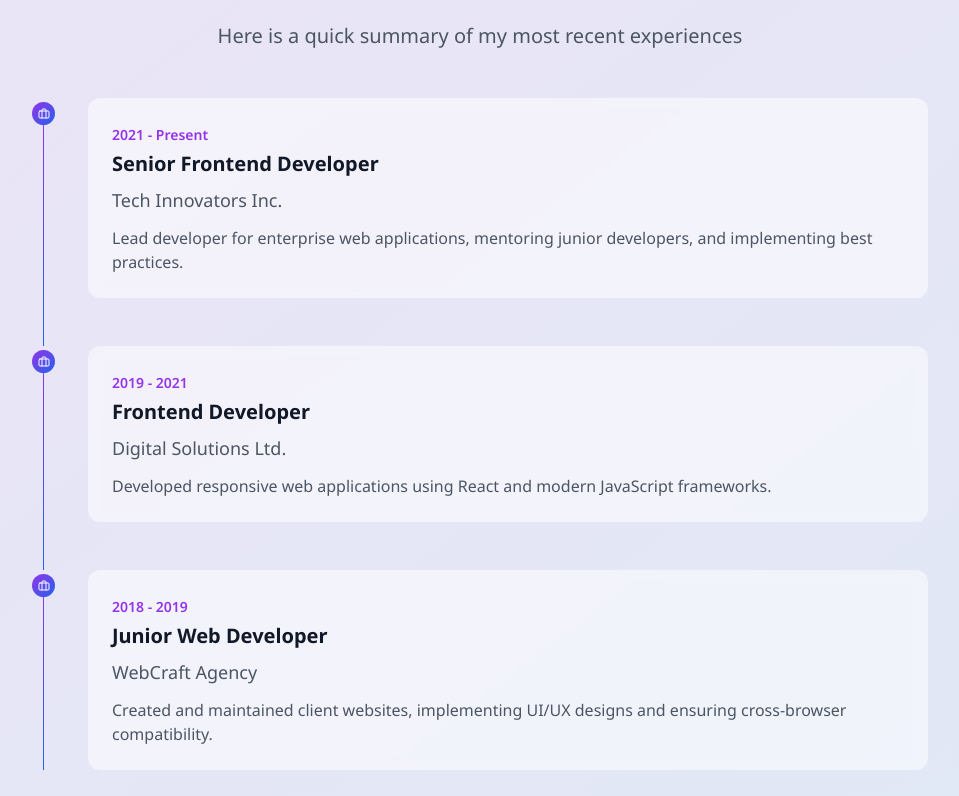
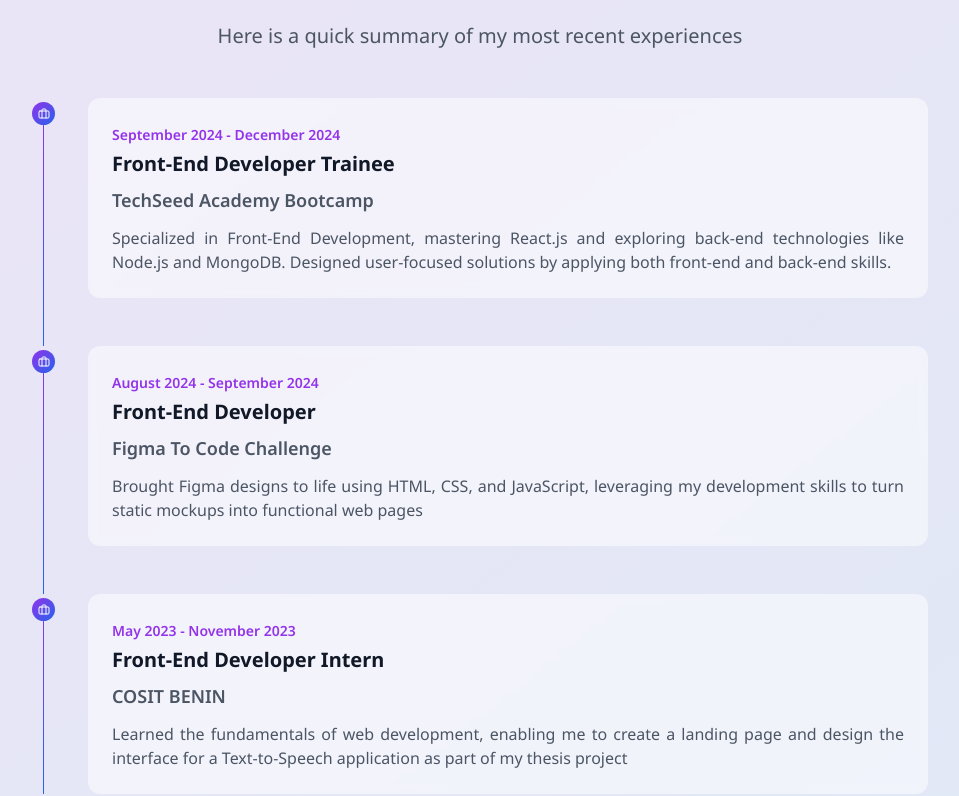
Before and after one commit to hervezossou/hervezossou.dev, a React (Vite) app: page / in a window 1280 px wide. Shown: the part 2148-2944 px from the top of the page, without its empty margins (160-1119 px from the left). Built offline with nearby package versions, Linux system fonts and the light colour scheme.

Commit message:
Update Experience data file

```diff
--- a/src/components/molecules/ExperienceCard.tsx
+++ b/src/components/molecules/ExperienceCard.tsx
@@ -28,8 +28,8 @@ export default function ExperienceCard ({experience, index} : ExperienceCardProp
                   {experience.period}
                 </span>
                 <h3 className="text-xl font-bold mt-1 mb-2">{experience.title}</h3>
-                <h4 className="text-lg text-gray-600 dark:text-gray-400 mb-3">{experience.company}</h4>
-                <p className="text-gray-600 dark:text-gray-300">{experience.description}</p>
+                <h4 className="text-lg font-semibold text-gray-600 dark:text-gray-400 mb-3">{experience.company}</h4>
+                <p className="text-gray-600 text-justify dark:text-gray-300">{experience.description}</p>
             </div>
         </motion.div>
     )
--- a/src/data/experiences.ts
+++ b/src/data/experiences.ts
@@ -1,20 +1,20 @@
 export const experiences = [
     {
-      period: '2021 - Present',
-      title: 'Senior Frontend Developer',
-      company: 'Tech Innovators Inc.',
-      description: 'Lead developer for enterprise web applications, mentoring junior developers, and implementing best practices.',
+      period: 'September 2024 - December 2024',
+      title: 'Front-End Developer Trainee',
+      company: 'TechSeed Academy Bootcamp',
+      description: 'Specialized in Front-End Development, mastering React.js and exploring back-end technologies like Node.js and MongoDB. Designed user-focused solutions by applying both front-end and back-end skills.',
     },
     {
-      period: '2019 - 2021',
-      title: 'Frontend Developer',
-      company: 'Digital Solutions Ltd.',
-      description: 'Developed responsive web applications using React and modern JavaScript frameworks.',
+      period: 'August 2024 - September 2024',
+      title: 'Front-End Developer',
+      company: 'Figma To Code Challenge',
+      description: 'Brought Figma designs to life using HTML, CSS, and JavaScript, leveraging my development skills to turn static mockups into functional web pages',
     },
     {
-      period: '2018 - 2019',
-      title: 'Junior Web Developer',
-      company: 'WebCraft Agency',
-      description: 'Created and maintained client websites, implementing UI/UX designs and ensuring cross-browser compatibility.',
+      period: 'May 2023 - November 2023',
+      title: 'Front-End Developer Intern',
+      company: 'COSIT BENIN',
+      description: 'Learned the fundamentals of web development, enabling me to create a landing page and design the interface for a Text-to-Speech application as part of my thesis project',
     },
 ]
```
